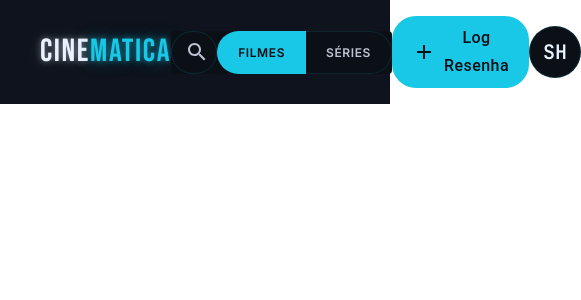
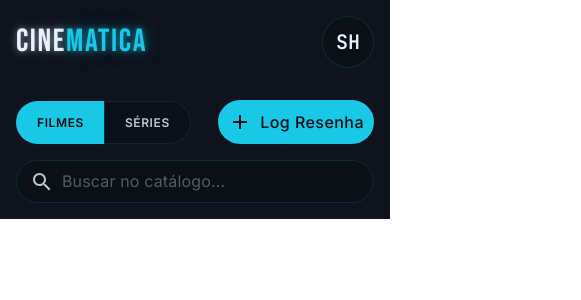
Before and after one commit to diegomendes80/trabalho-bd, a React (Vite) app in the folder views/trabalho-bd/: page / in a window 390 px wide. Shown: the top 300 px of the page, 581 px wide, since content can reach past the window. Built offline with nearby package versions, Linux system fonts and the light colour scheme.

Commit message:
BD-02 Responsive Header Implementing

```diff
--- a/views/trabalho-bd/src/components/UI/actionButton/actionButton.scss
+++ b/views/trabalho-bd/src/components/UI/actionButton/actionButton.scss
@@ -1,15 +1,27 @@
 @use "../../../themes/theme.scss";
 
 .MuiButton-root.action-button {
+  display: flex;
+  align-items: center;
+  justify-content: space-between;
+  font-weight: 500;
   background-color: var(--action1);
+    font-family: "Inter", sans-serif;
   color: var(--inputBackground);
   border-radius: 1.5rem;
-    padding:8px 20px;
-    text-transform: none;
-    font-size: 16px;
+  padding: 8px 20px;
+  text-transform: none;
+  font-size: 16px;
 
   .MuiSvgIcon-root {
     font-size: 1.5rem;
     margin-right: 0.5rem;
   }
 }
+
+@media (max-width: 1200px) {
+  .MuiButton-root.action-button {
+
+    padding: 8px 10px;
+  }
+}
--- a/views/trabalho-bd/src/components/UI/searchInput/searchInput.scss
+++ b/views/trabalho-bd/src/components/UI/searchInput/searchInput.scss
@@ -1,41 +1,46 @@
-@use '../../../themes/theme.scss';
+@use "../../../themes/theme.scss";
 
 .search__input {
-    background-color: var(--inputBackground);
   width: 100%;
 
   .MuiOutlinedInput-root {
     color: var(--primary-text);
+    background-color: var(--inputBackground);
+    border-radius: 1.5rem;
+
     font-family: "Inter", sans-serif;
     font-weight: 400;
 
-        .MuiOutlinedInput-input { //root do input
+    .MuiOutlinedInput-input {
+      //root do input
       color: var(--primary-text);
-            opacity: .8;
+      opacity: 0.8;
       padding: 10px 0;
 
-            &::placeholder { //alterar coisas do placeholder
+      &::placeholder {
+        //alterar coisas do placeholder
         color: var(--primary-text);
-
       }
     }
 
-        .MuiOutlinedInput-notchedOutline { //bordar no estado normal
-            border-radius: 1.5rem;
+    .MuiOutlinedInput-notchedOutline {
+      //bordar no estado normal
       border-color: var(--inputBorderColor);
     }
 
-        &:hover .MuiOutlinedInput-notchedOutline { //bordar no estado hover
+    &:hover .MuiOutlinedInput-notchedOutline {
+      //bordar no estado hover
       border-color: var(--inputBorderHoverColor);
     }
 
-        &.Mui-focused .MuiOutlinedInput-notchedOutline { //bordar no estado focus
+    &.Mui-focused .MuiOutlinedInput-notchedOutline {
+      //bordar no estado focus
       border-color: var(--inputBorderFocusColor);
     }
   }
 
   .search__icon {
     color: var(--primary-text);
-        opacity: .8;
+    opacity: 0.8;
   }
 }
--- a/views/trabalho-bd/src/components/UI/toggleButton/toggleButton.scss
+++ b/views/trabalho-bd/src/components/UI/toggleButton/toggleButton.scss
@@ -1,10 +1,10 @@
 @use "../../../themes/theme.scss";
 
 .toggle-group {
-  background-color: var(--inputBackground);
   color: var(--primary-text);
 
   .MuiToggleButton-root {
+    background-color: var(--inputBackground);
     border-radius: 1.5rem;
     padding: 10px 20px;
     border: 1px solid var(--inputBorderColor);
--- a/views/trabalho-bd/src/components/header/header.scss
+++ b/views/trabalho-bd/src/components/header/header.scss
@@ -1,14 +1,57 @@
-@use '../../themes/theme.scss';
+@use "../../themes/theme.scss";
 
-.header{
+.header {
   background-color: var(--headerBackground);
   display: flex;
+  flex-wrap: wrap;
   justify-content: space-between;
   align-items: center;
   padding: 1rem 2.5rem;
 
-    .header__search{
+  .header__search {
     width: 35%;
     // margin-right: auto;
   }
 }
+
+@media (max-width: 1200px) {
+  .header {
+    row-gap: 1rem;
+    padding:1rem;
+
+    .header__logo {
+      order: 1;
+      flex-basis: 50%;
+      margin-bottom: 1rem;;
+    }
+
+    .header__search {
+      order: 5;
+      flex-basis: 100%;
+    }
+
+    .header__theme-switch {
+      display: flex;
+      justify-content: left;
+      align-items: center;
+      order: 3;
+      flex-basis: 50%;
+    }
+
+    .header__action-review {
+      display: flex;
+      justify-content: right;
+      align-items: center;
+      order: 4;
+      flex-basis: 50%;
+    }
+
+    .header__profile {
+      display: flex;
+      justify-content: right;
+      order: 2;
+      flex-basis: 50%;
+      margin-bottom: 1rem;;
+    }
+  }
+}
--- a/views/trabalho-bd/src/components/header/header.tsx
+++ b/views/trabalho-bd/src/components/header/header.tsx
@@ -28,7 +28,7 @@ export const Header = ({onToggleTheme} : HeaderProps) => {
         <SearchInput/>
       </Box>
 
-      <Box component="div" className="header__therme-switch">
+      <Box component="div" className="header__theme-switch">
         <SwitchButton/>
       </Box>
 
```
Lines whose indentation alone changed are shown as unchanged.
